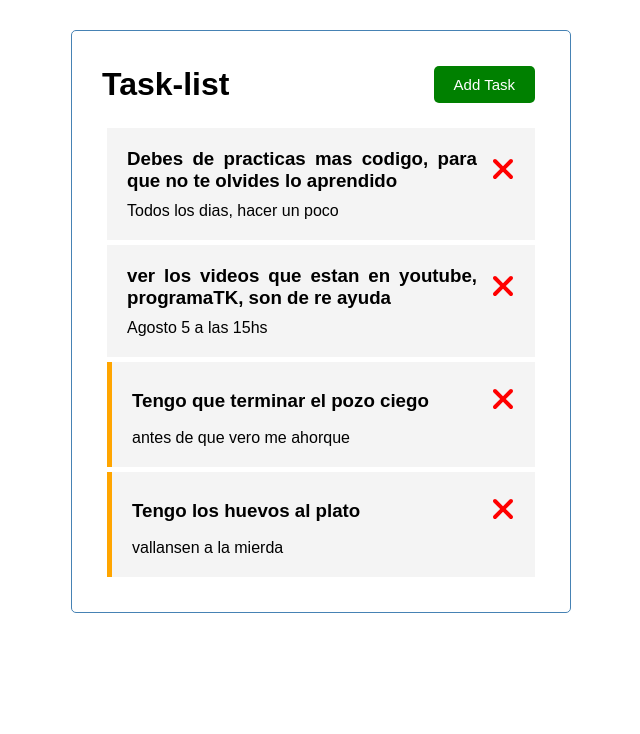
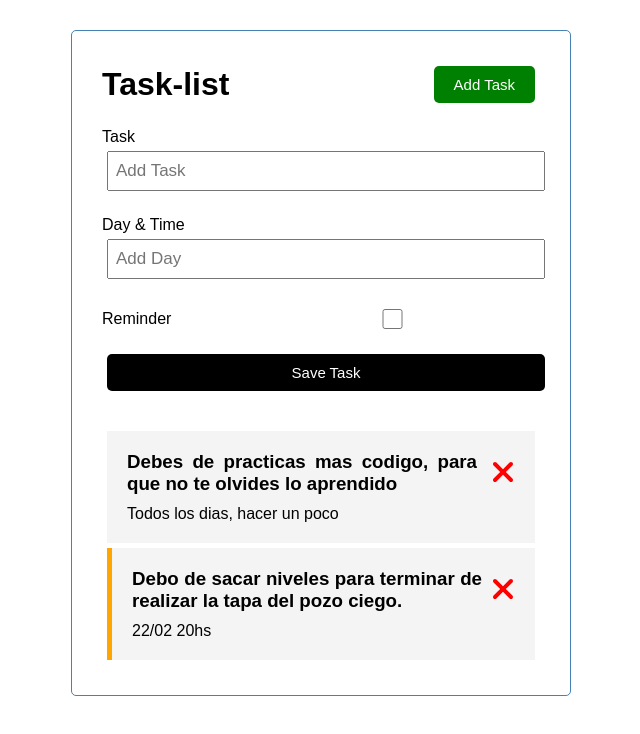
Before and after one commit to JonatanMatwijow/task-list, an Angular app: page / in a window 1280 px wide. Shown: the top 734 px of the page, without its empty margins (319-959 px from the left). Built offline with nearby package versions, Linux system fonts and the light colour scheme; data requests are answered from the project's data file; a web font is replaced by a local one.

Commit message:
Agregado de formularios, quedo funcional con la db.json

```diff
--- a/db.json
+++ b/db.json
@@ -7,22 +7,10 @@
       "reminder": false
     },
     {
-      "id": 4,
-      "text": "ver los videos que estan en youtube, programaTK, son de re ayuda",
-      "day": "Agosto 5 a las 15hs",
-      "reminder": false
-    },
-    {
-      "id": 5,
-      "text": "Tengo que terminar el pozo ciego",
-      "day": "antes de que vero me ahorque",
-      "reminder": true
-    },
-    {
-      "id": 10,
-      "text": "Tengo los huevos al plato",
-      "day": "vallansen a la mierda",
-      "reminder": true
+      "text": "Debo de sacar niveles para terminar de realizar la tapa del pozo ciego.",
+      "day": "22/02 20hs",
+      "reminder": true,
+      "id": 4
     }
   ]
 }
--- a/src/app/app.module.ts
+++ b/src/app/app.module.ts
@@ -1,6 +1,8 @@
 import { NgModule } from '@angular/core';
 import { BrowserModule } from '@angular/platform-browser';
 import { HttpClientModule } from '@angular/common/http';
+import { FormsModule } from '@angular/forms';
+
 import { FontAwesomeModule } from '@fortawesome/angular-fontawesome';
 
 
@@ -9,6 +11,7 @@
 import { ButtonComponent } from './component/button/button.component';
 import { TasksComponent } from './component/tasks/tasks.component';
 import { TasksItemComponent } from './component/tasks-item/tasks-item.component';
+import { AddTaskComponent } from './component/add-task/add-task.component';
 
 
 
@@ -19,12 +22,15 @@
     ButtonComponent,
     TasksComponent,
     TasksItemComponent,
+    AddTaskComponent,
 
   ],
   imports: [
     BrowserModule,
     HttpClientModule,
     FontAwesomeModule,
+    FormsModule
+
 
   ],
   providers: [],
--- /dev/null
+++ b/src/app/component/add-task/add-task.component.css
@@ -0,0 +1,3 @@
+.add-form{
+    margin-bottom: 40px;
+}
--- /dev/null
+++ b/src/app/component/add-task/add-task.component.html
@@ -0,0 +1,32 @@
+<form class="add-form" (ngSubmit)="onSubmit()">
+  <div class="form-control">
+    <label for="text"> Task </label>
+    <input type="text"
+    name="text"
+    id="text"
+    placeholder="Add Task"
+    [(ngModel)]="text"
+    />
+  </div>
+
+  <div class="form-control">
+    <label for="day"> Day & Time</label>
+    <input type="text"
+    name="day"
+    id="day"
+    placeholder="Add Day"
+    [(ngModel)]="day"
+    />
+  </div>
+
+  <div class="form-control form-control-check">
+    <label class="form-control-check"> Reminder </label>
+    <input type="checkbox"
+    name="reminder"
+    id="reminder"
+    [(ngModel)]="reminder"
+    />
+  </div>
+
+  <input type="submit" value="Save Task" class="btn btn-block" />
+</form>
--- /dev/null
+++ b/src/app/component/add-task/add-task.component.ts
@@ -0,0 +1,27 @@
+import { Component, Output, EventEmitter} from '@angular/core';
+import { Task } from '../../Task';
+
+@Component({
+  selector: 'app-add-task',
+  templateUrl: './add-task.component.html',
+  styleUrls: ['./add-task.component.css']
+})
+export class AddTaskComponent {
+@Output() onAddTask:EventEmitter<Task>=new EventEmitter();
+
+  text:string = "";
+  day:string = "";
+  reminder:boolean = false;
+
+  onSubmit(){
+    if(this.text.length===0){
+      alert("Debes de agregar una tarea");
+      return
+    }
+    const {text, day, reminder} = this
+    const newTask = {text, day, reminder}
+
+    this.onAddTask.emit(newTask);
+  }
+
+}
--- a/src/app/component/tasks/tasks.component.html
+++ b/src/app/component/tasks/tasks.component.html
@@ -1,3 +1,9 @@
+
+<app-add-task
+(onAddTask)="addTask($event)"
+>
+
+</app-add-task>
 <app-tasks-item
   *ngFor="let task of task"
   [task]="task"
--- a/src/app/component/tasks/tasks.component.ts
+++ b/src/app/component/tasks/tasks.component.ts
@@ -1,4 +1,5 @@
 import { Component, OnInit } from '@angular/core';
+import { TASKS } from 'src/app/mock-task';
 import { TaskService } from '../../service/task.service';
 import { Task } from '../../Task';
 
@@ -42,4 +43,10 @@
     this.TaskService.updateTaskReminder(task).subscribe();
   }
 
+
+  addTask(task:Task){
+    this.TaskService.addTask(task).subscribe(task => [this.task.push(task)] )
+
+  }
+
 }
```
